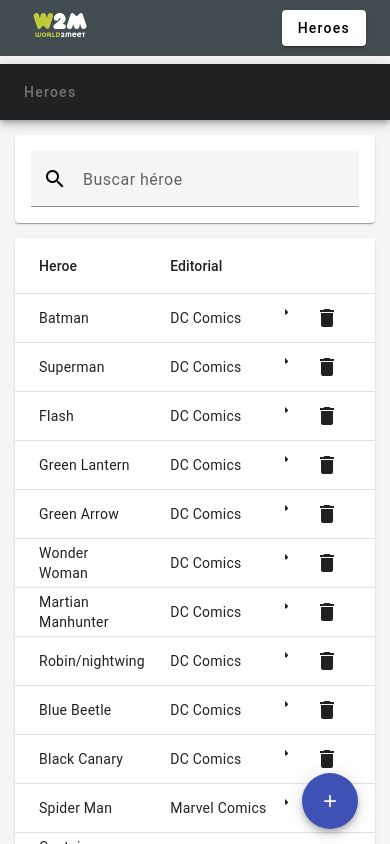
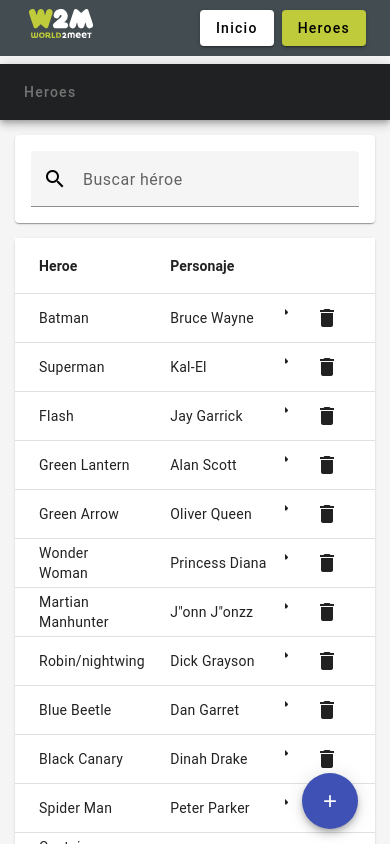
Before and after one commit to maccid/superheroes.w2m, an Angular app: page /heroes in a window 390 px wide. Built offline with nearby package versions, Linux system fonts and the light colour scheme; data requests are answered from the project's data file.

Commit message:
Features:  - Tabla Responsive

```diff
--- a/src/app/app.routes.ts
+++ b/src/app/app.routes.ts
@@ -2,7 +2,7 @@
 
 export const routes: Routes = [
   {
-    path: '',
+    path: 'home',
     loadComponent: () => import('./features/home/home.component').then(m => m.HomeComponent),
     data: { breadcrumb: 'Inicio' }
   },
@@ -13,6 +13,6 @@
   },
   {
     path: '**',
-    redirectTo: '',
+    redirectTo: 'home',
   }
 ];
--- a/src/app/features/heroes/pages/index/index.component.html
+++ b/src/app/features/heroes/pages/index/index.component.html
@@ -6,15 +6,21 @@
 </mat-card>
 <mat-card>
     <mat-card-content class="no-padding">
-        <mat-table [dataSource]="dataSource()" ngClass="table" ngClass.lt-md="card">
+
+        <mat-table [dataSource]="dataSource()">
 
             <ng-container matColumnDef="superhero">
-                <mat-header-cell *matHeaderCellDef [style.flex]="'2'">Heroe</mat-header-cell>
+                <mat-header-cell *matHeaderCellDef [style.flex]="'2'"><b>Heroe</b></mat-header-cell>
                 <mat-cell *matCellDef="let element" data-label="Nº Episodio" [style.flex]="'2'">{{ element.superhero | titlecase }}</mat-cell>
             </ng-container>
 
+            <ng-container matColumnDef="alter_ego">
+                <mat-header-cell *matHeaderCellDef [style.flex]="'2'"><b>Personaje</b></mat-header-cell>
+                <mat-cell *matCellDef="let element" data-label="Género" [style.flex]="'2'">{{ element.alter_ego }}</mat-cell>
+            </ng-container>
+
             <ng-container matColumnDef="publisher">
-                <mat-header-cell *matHeaderCellDef [style.flex]="'2'">Editorial</mat-header-cell>
+                <mat-header-cell *matHeaderCellDef [style.flex]="'2'"><b>Editorial</b></mat-header-cell>
                 <mat-cell *matCellDef="let element" data-label="Fecha Emisión" [style.flex]="'2'">{{ element.publisher }}</mat-cell>
             </ng-container>
 
@@ -32,6 +38,10 @@
 
             <mat-header-row *matHeaderRowDef="displayedColumns"></mat-header-row>
             <mat-row *matRowDef="let row; columns: displayedColumns;"></mat-row>
+
+            <div class="table-emtpy" *matNoDataRow>
+                No hay datos que coincidan con el filtro
+            </div>
         </mat-table>
     </mat-card-content>
 </mat-card>
--- a/src/app/features/heroes/pages/index/index.component.scss
+++ b/src/app/features/heroes/pages/index/index.component.scss
@@ -17,3 +17,9 @@
 .no-padding {
     padding: 0 !important;
 }
+
+.table-emtpy {
+    text-align: center;
+    padding: 15px;
+
+}
--- a/src/app/features/heroes/pages/index/index.component.ts
+++ b/src/app/features/heroes/pages/index/index.component.ts
@@ -10,6 +10,8 @@
 import { MatCardModule } from '@angular/material/card';
 import { MatTooltipModule } from '@angular/material/tooltip';
 import { MatGridListModule } from '@angular/material/grid-list';
+
+import { BreakpointObserver, Breakpoints } from '@angular/cdk/layout';
 
 import { Hero } from '../../interfaces/heroes.interface';
 import { HeroesService } from '../../services/heroes.services';
@@ -30,7 +32,7 @@
 
   @Input() searchFilter: string = '';
   dataSource: WritableSignal<Hero[]> = signal([]);
-  displayedColumns: string[] = ['superhero', 'publisher', 'actions'];
+  displayedColumns: string[] = ['superhero', 'alter_ego', 'publisher', 'actions'];
 
   private _filterKey = 'heroes.search';
   private _unsubscribe$ = new Subject<void>();
@@ -38,10 +40,22 @@
   constructor(
     private _heroesService: HeroesService,
     private _dialog: MatDialog,
-    private _snackbarService: SnackbarService) { }
+    private _snackbarService: SnackbarService,
+    private _breakpointObserver: BreakpointObserver) { }
 
   ngOnInit(): void {
     const filterText = localStorage.getItem(this._filterKey) || '';
+
+    this._breakpointObserver.observe([
+      Breakpoints.HandsetPortrait,
+      Breakpoints.HandsetLandscape,
+    ]).subscribe(result => {
+      if (result.matches && window.innerWidth < 600) {
+        this.displayedColumns = ['superhero', 'alter_ego', 'actions'];
+      } else {
+        this.displayedColumns = ['superhero', 'alter_ego', 'publisher', 'actions'];
+      }
+    });
 
     this.applyFilter(filterText);
   }
@@ -75,7 +89,7 @@
 
       if (result) {
         this._heroesService.delete(id).subscribe(heroes => {
-          this._snackbarService.openSuccess('El heroe '+id+' ha borrado correctamente');
+          this._snackbarService.openSuccess('El heroe '+id+' ha sido borrado correctamente');
           this.ngOnInit();
         });
       }
--- a/src/app/features/home/home.component.html
+++ b/src/app/features/home/home.component.html
@@ -59,14 +59,14 @@
                 <p>El proyecto se ha ideado para una futura escabilidad, es decir, esta modularizado para que en el futuro se pueda crear nuevas páginas, componentes, servicios, etc. Para ello se ha estructurado de la siguiente manera:<br><br>
                 </p>
                 <ul>
-                    <li><b>Core:</b> Funciones comunes del proyectos, tales como interceptores, servicios, pipe, etc.</li>
+                    <li><b>Core:</b> Funciones comunes del proyectos, tales como interceptores, servicios, pipe, etc.</li><br>
                     <li><b>Shared:</b> Se muestra el listado de componentes comunes a la aplicación. Algunos estos componentes forman parte de la estructura o esqueleto, tales como header y loader.
                             Estos componentes tienen la funcionalidad de modificar la estructura de la app, haciendo que la
                             la vista cambie según la necesidad.
                             Otros son componentes que se reutilizan en las diferentes páginas que conforman la app, tales como
                             filter y toolbar. Estos mayormente el estado de la información de la página actual y actualiza sus
                             componente para adaptarlo a ella.
-                    </li>
+                    </li><br>
                     <li><b>Features:</b> Esta ideado para modular la aplicación, es decir, por cada nuevo módulo se crea una carpeta que contendrá toda la funcionalidad, aquí se situan servicio propios del módulo, interfaces, componentes, modelos y las diferentes páginas usadas, como en este caso listado de heroes y añadir/editar heroes. Si se desea crear un nuevo módulo, tan solo habrá que seguir la estructura y adaptarla la nueva funcionalidad, por ejemplo si queremos gestionar las editoriales.</li>
                 </ul>
             </mat-expansion-panel>
--- a/src/app/shared/components/header/header.component.html
+++ b/src/app/shared/components/header/header.component.html
@@ -2,12 +2,13 @@
 
   <mat-toolbar>
 
-    <button mat-icon-button routerLink="/" class="home-icon">
+    <div class="home-icon">
       <img src="./assets/images/world2meet.svg" alt="Icono W2M" class="centered">
-    </button>
+    </div>
 
     <span class="spacer"></span>
 
+    <button mat-raised-button routerLink="/home" routerLinkActive="active">Inicio</button>
     <button mat-raised-button routerLink="/heroes" routerLinkActive="active">Heroes</button>
 
   </mat-toolbar>
--- a/src/app/shared/components/header/header.component.scss
+++ b/src/app/shared/components/header/header.component.scss
@@ -7,9 +7,9 @@
     .mat-toolbar {
         background-color: #434c50;
         .home-icon {
-            padding: 4px;
+            padding: 13px;
             > img {
-                width: 80px;
+                width: 64px;
             }
         }
         .spacer {
@@ -20,3 +20,7 @@
         }
     }
 }
+
+button.active {
+    background: #BFCB3B !important;
+}
--- a/src/app/shared/components/header/header.component.ts
+++ b/src/app/shared/components/header/header.component.ts
@@ -1,6 +1,6 @@
 import { Component } from '@angular/core';
 
-import { RouterLink } from '@angular/router';
+import { RouterLink, RouterLinkActive } from '@angular/router';
 
 import { MatToolbarModule } from '@angular/material/toolbar';
 import { MatButtonModule } from '@angular/material/button';
@@ -11,6 +11,7 @@
   imports: [
     MatToolbarModule,
     MatButtonModule,
+    RouterLinkActive,
     RouterLink
   ],
   templateUrl: './header.component.html',
--- a/src/app/shared/components/loader/loader.component.html
+++ b/src/app/shared/components/loader/loader.component.html
@@ -1,3 +1,5 @@
-<div class="loading-container" *ngIf="spinnerActive">
-  <mat-spinner></mat-spinner>
-</div>
+@if (spinnerActive) {
+  <div class="loading-container">
+    <mat-spinner></mat-spinner>
+  </div>
+}
```
Also changed, not shown: 1 other file (tests, documents, lock files or other folders).
